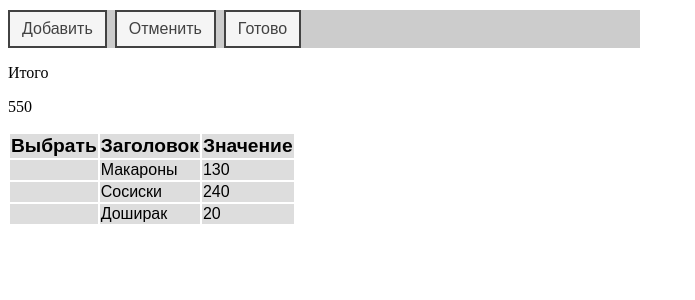
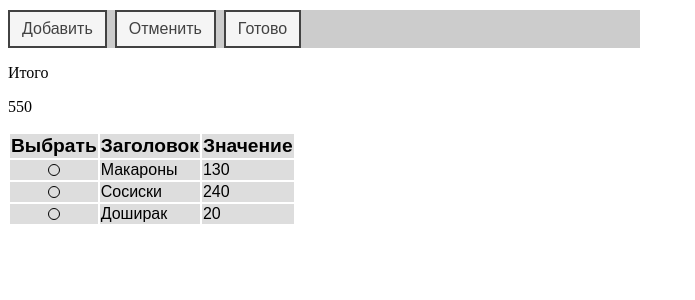
Before and after one commit to vgsnv/MgmArticles, a React app: page / in a window 1280 px wide. Both pictures are taken after a click on the button "Изменить". Shown: the top 300 px of the page, without its empty margins (0-695 px from the left). Built offline with nearby package versions, Linux system fonts and the light colour scheme; the HTML template or start-up script is replaced by a standard one.

Commit message:
change delete -> select

```diff
--- a/src/components/ArticleList/ArticleList.tsx
+++ b/src/components/ArticleList/ArticleList.tsx
@@ -1,6 +1,7 @@
 import * as React from 'react';
 import * as css from './ArticleList.styl';
 import { Articles } from 'reducers/entities/articles';
+import SelectItem from 'components/General/SelectItem/SelectItem';
 
 export interface Props{
   articles: Articles;
@@ -10,7 +11,7 @@
 export interface Dispatch{
   onClickTitle: () => void;
   onClickValue: () => void;
-  articleDelete: (key: string) => void;
+  articlesSelect: (key: string) => void;
 };
 
 interface State{
@@ -43,26 +44,26 @@
     const {
       articles,
       articlesMode,
-      articleDelete,
+      articlesSelect,
     } = this.props;
 
     console.log('render getArticles', articles);
 
     return Object.keys(articles).map(key => {
 
-      const articleClickDelete = () =>{
-        articleDelete(key);
+      const selectItemClick = () =>{
+        console.log('click')
+        articlesSelect(key);
       }
-
-      if(articles[key].isDeleted) return;
 
       return(
         <tr key={key} className={css.article}>
           {articlesMode === 'CHANGING' &&
             <td className={css.articleDelete}>
-              <div className={css.delLabel} onClick={articleClickDelete}></div>
+
+              <SelectItem  selectStatus = {articles[key].isSelect} onClick = { selectItemClick }/>
             </td>}
-          <td className={css.artilceTitle} >{articles[key].title} {articles[key].isDeleted}</td>
+          <td className={css.artilceTitle} >{articles[key].title} {articles[key].isSelect}</td>
           <td className={css.artilceValue}>{articles[key].value}</td>
         </tr>);
 
--- a/src/components/ArticleList/ArticleListCont.ts
+++ b/src/components/ArticleList/ArticleListCont.ts
@@ -2,7 +2,7 @@
 import { connect } from 'react-redux';
 
 import { ArticleList, Props, Dispatch } from './ArticleList';
-import { articlesDelete } from 'reducers/entities/articles'
+import { articlesSelect } from 'reducers/entities/articles'
 
 type MapStateToProps = Props;
 
@@ -16,7 +16,7 @@
 const mapDispatchToProps = (dispatch): MapDispatchToProps =>({
   onClickTitle: () => {console.log('Order by Title')},
   onClickValue: () => {console.log('Order by Value')},
-  articleDelete: (key) => {dispatch(articlesDelete(key))}
+  articlesSelect: (key) => {dispatch(articlesSelect(key))}
 })
 
 const ArticleListCont = connect<MapStateToProps, MapDispatchToProps, {} >(mapStateToProps, mapDispatchToProps)(ArticleList);
--- /dev/null
+++ b/src/components/General/SelectItem/SelectItem.styl
@@ -0,0 +1,13 @@
+.item
+  border-radius 100%
+  width 10px
+  height 10px
+  border 1px solid #000
+  cursor pointer
+  margin 0 auto
+
+.item-nonselect
+  background-color #fff
+
+.item-select
+  background-color #000
--- /dev/null
+++ b/src/components/General/SelectItem/SelectItem.tsx
@@ -0,0 +1,30 @@
+import * as React from 'react';
+import * as css from './SelectItem.styl';
+
+interface Props{
+  selectStatus: boolean;
+  onClick: () => void;
+};
+
+interface State{
+
+};
+
+export default class SelectItem extends React.Component<Props, State> {
+
+  render(){
+
+    console.log('render SelectItem', this.props);
+
+    const {
+      selectStatus,
+      onClick
+    } = this.props;
+
+    return(<div
+            onClick = { onClick }
+            className = { [css.item, selectStatus ? css.itemSelect : css.itemNonselect ].join(' ')}>
+            </div>);
+
+  };
+};
--- a/src/reducers/entities/articles.ts
+++ b/src/reducers/entities/articles.ts
@@ -2,19 +2,19 @@
   readonly id: string;
   readonly title: string;
   readonly value: number;
-  readonly isDeleted: boolean;
+  readonly isSelect: boolean;
 };
 
 const ARTICLES_ADD = 'ARTICLES_ADD';
-const ARTICLES_DELETE = 'ARTICLES_DELETE';
+const ARTICLES_SELECT = 'ARTICLES_SELECT';
 
 export const articlesAdd = (article: Article) => ({
   type: ARTICLES_ADD,
   data: article
 });
 
-export const articlesDelete = (id: string) => ({
-  type: ARTICLES_DELETE,
+export const articlesSelect = (id: string) => ({
+  type: ARTICLES_SELECT,
   data: id
 });
 
@@ -23,7 +23,7 @@
   id: '00001',
   title: 'newArticle',
   value: 900,
-  isDeleted: false
+  isSelect: false
 }
 
 export interface Articles {
@@ -31,9 +31,9 @@
 }
 
 const initialArticles: Articles = {
-  '19df4': { id: '19df4', title: 'Макароны', value: 130, isDeleted: false },
-  '19df3': { id: '19df3', title: 'Сосиски', value: 240, isDeleted: false },
-  '19df5': { id: '19df5', title: 'Доширак', value: 20, isDeleted: false },
+  '19df4': { id: '19df4', title: 'Макароны', value: 130, isSelect: false },
+  '19df3': { id: '19df3', title: 'Сосиски', value: 240, isSelect: false },
+  '19df5': { id: '19df5', title: 'Доширак', value: 20, isSelect: false },
 };
 
 export const articles = (articles: Articles = initialArticles, action) => {
@@ -41,8 +41,8 @@
   switch(action.type){
     case ARTICLES_ADD:
       return {...articles, [action.data.id]: action.data};
-    case ARTICLES_DELETE:
-      return {...articles, [action.data]: {...articles[action.data], isDeleted: true } }
+    case ARTICLES_SELECT:
+      return {...articles, [action.data]: {...articles[action.data], isSelect: !articles[action.data].isSelect } }
     default:
       return articles;
   }
--- a/src/reducers/entities/index.ts
+++ b/src/reducers/entities/index.ts
@@ -1,7 +1,6 @@
 import { combineReducers } from 'redux';
 import { articles } from './articles';
 import { articlesMode } from './articlesMode'
-
 
 const entities = combineReducers({
   articles,
```
